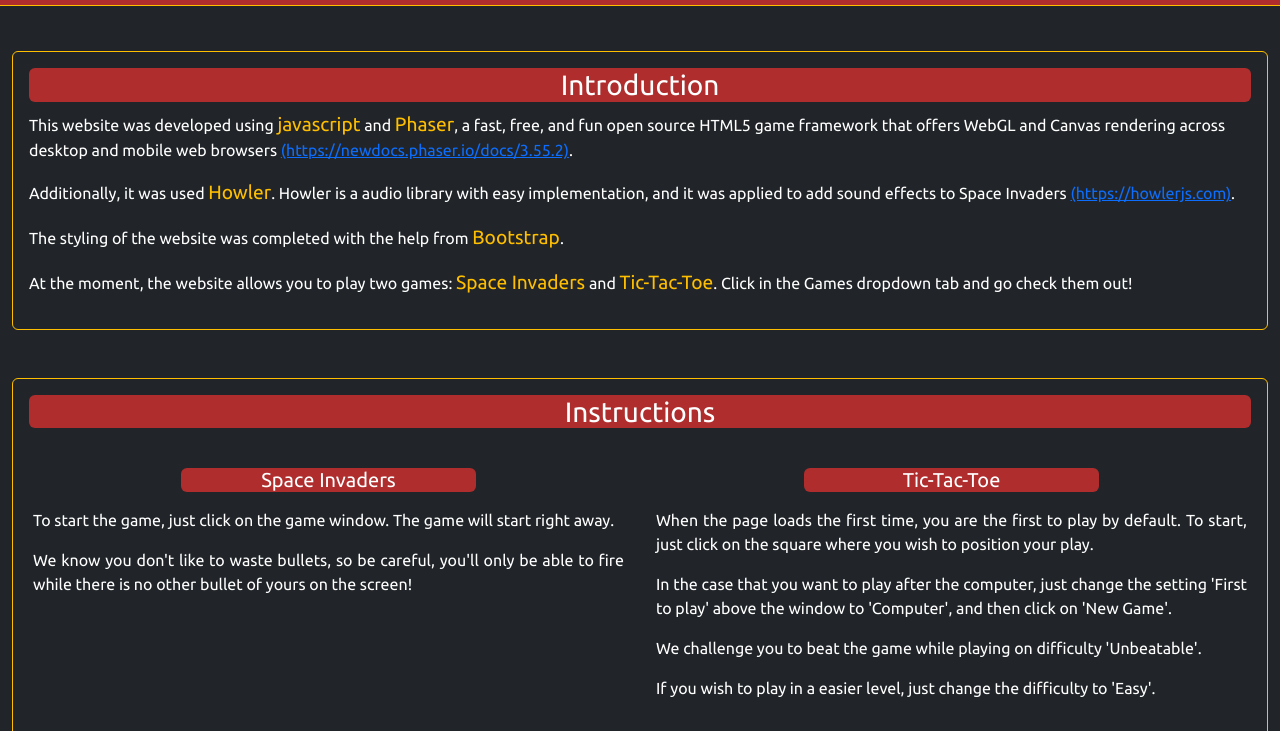
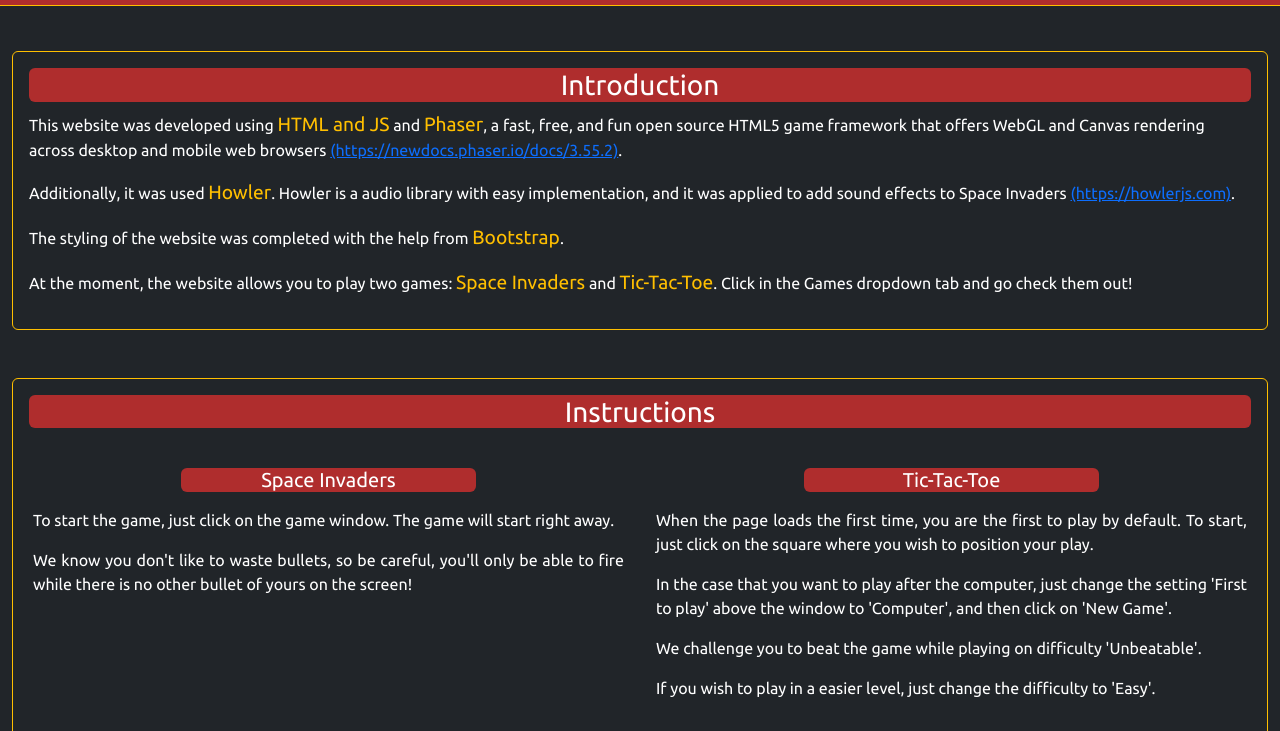
Before and after one commit to kazimkazam/games-app, a website: page index.html in a window 1280 px wide. Shown: the part 69-800 px from the top of the page. Drawn offline with nearby package versions, Linux system fonts and the light colour scheme; a web font is replaced by a local one.

Commit message:
Readme update - intro and development. index.html update

```diff
--- a/index.html
+++ b/index.html
@@ -48,7 +48,7 @@
         <div id="container-documentation" class="container-fluid position-absolute">
             <div id="container-introduction" class="rounded p-3 mb-5" style="border: 0.1rem solid #FFBF00;">
                 <h3 class="rounded text-center" style="background-color: #AF2D2D;">Introduction</h4>
-                <p>This website was developed using <span style="font-size: 1.2rem; color:#FFBF00;">javascript</span> and <span style="font-size: 1.2rem; color:#FFBF00;">Phaser</span>, a fast, free, and fun open source HTML5 game framework that offers WebGL and Canvas rendering across desktop and mobile web browsers <span><a href="https://newdocs.phaser.io/docs/3.55.2" target="_blank">(https://newdocs.phaser.io/docs/3.55.2)</a></span>.</p>
+                <p>This website was developed using <span style="font-size: 1.2rem; color:#FFBF00;">HTML and JS</span> and <span style="font-size: 1.2rem; color:#FFBF00;">Phaser</span>, a fast, free, and fun open source HTML5 game framework that offers WebGL and Canvas rendering across desktop and mobile web browsers <span><a href="https://newdocs.phaser.io/docs/3.55.2" target="_blank">(https://newdocs.phaser.io/docs/3.55.2)</a></span>.</p>
                 <p>Additionally, it was used <span style="font-size: 1.2rem; color:#FFBF00;">Howler</span>. Howler is a audio library with easy implementation, and it was applied to add sound effects to Space Invaders <span><a href="https://howlerjs.com" target="_blank">(https://howlerjs.com)</a></span>.</p>
                 <p>The styling of the website was completed with the help from <span style="font-size: 1.2rem; color:#FFBF00;">Bootstrap</span>.</p>
                 <p>At the moment, the website allows you to play two games: <span style="font-size: 1.2rem; color:#FFBF00;">Space Invaders</span> and <span style="font-size: 1.2rem; color:#FFBF00;">Tic-Tac-Toe</span>. Click in the Games dropdown tab and go check them out!</p>
```
Also changed, not shown: README.md.
